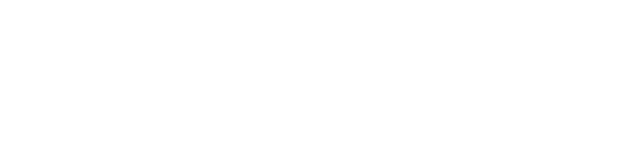
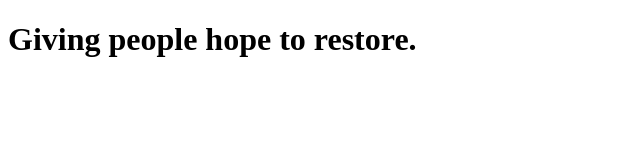
Before and after one commit to lastgituser/hope2restoration, a plain HTML site: page index.html in a window 1280 px wide. Shown: the whole page, without its empty margins (0-640 px from the left). Drawn offline with Linux system fonts and the light colour scheme.

Commit message:
Update index.html

```diff
--- a/index.html
+++ b/index.html
@@ -3,4 +3,7 @@
     <head>
         <title>Hope2Restoration</title>
     </head>
+    <body>
+        <h1>Giving people hope to restore.</h1>
+    </body>
 </html>
```
